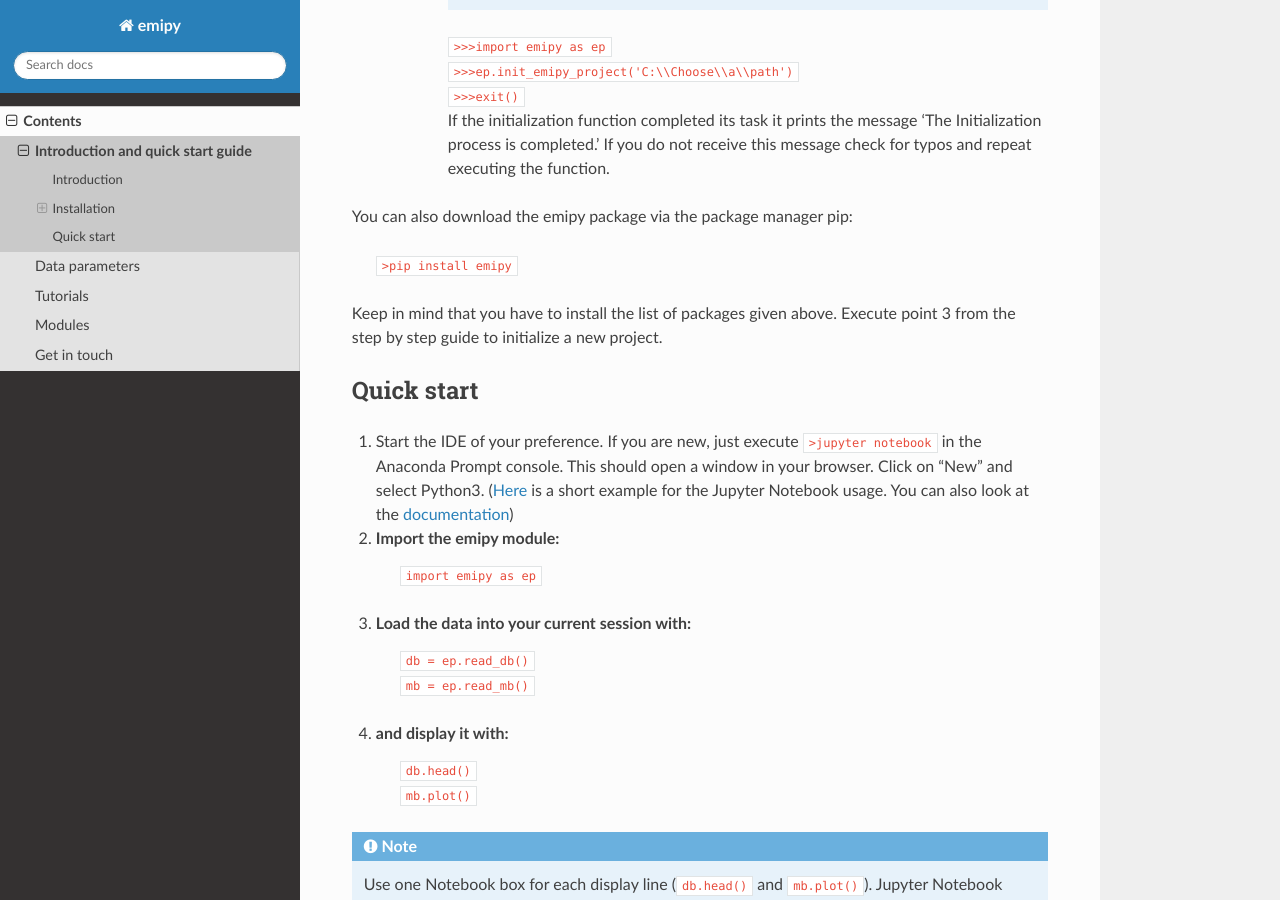
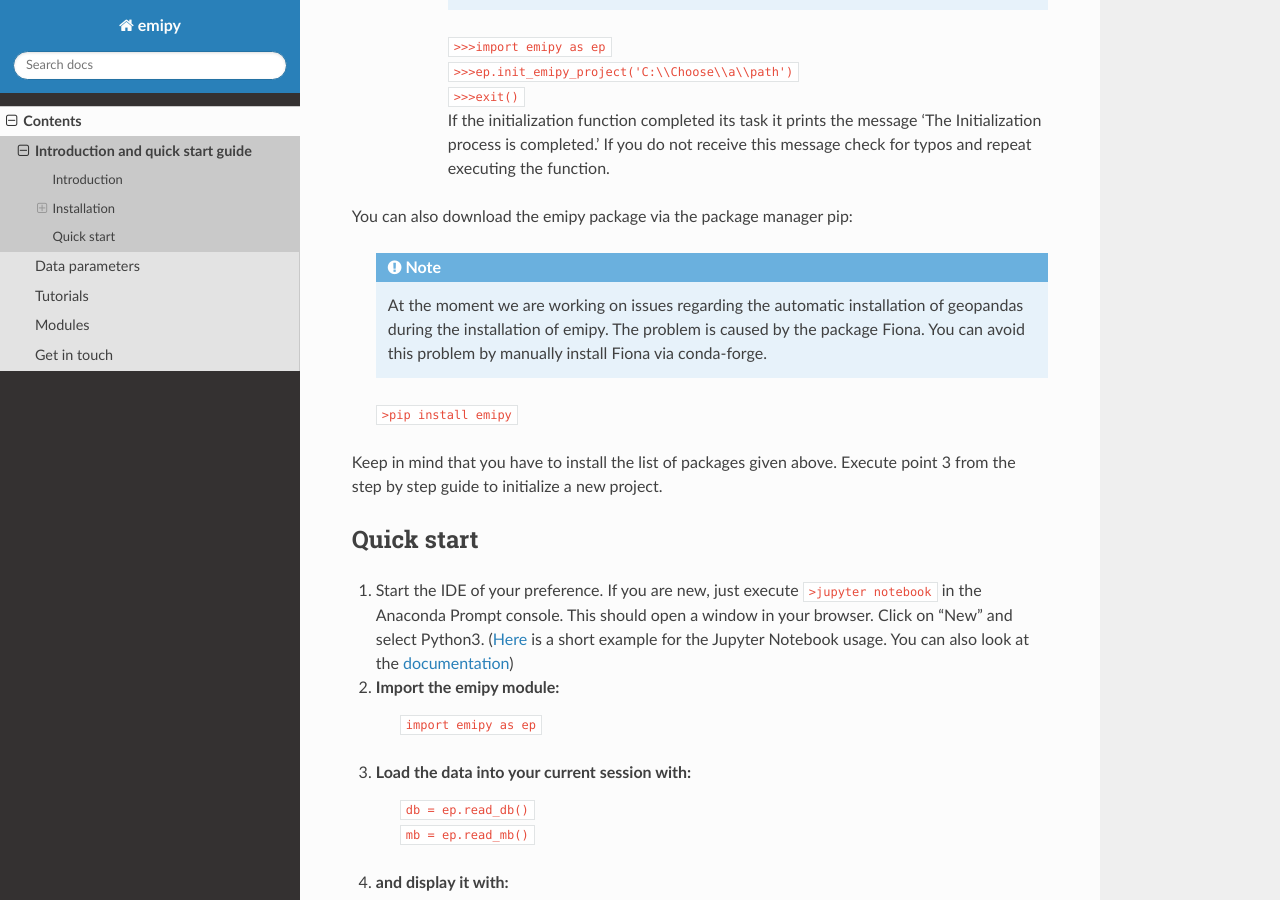
Before and after one commit to ElsevierSoftwareX/SOFTX-D-21-00134, a Sphinx documentation site: the page built from docs/source/introduction.rst, in a window 1280 px wide and 900 px high, scrolled down 1918 px. Built offline with Sphinx 7.4.7 and the Read the Docs theme 2.0.0, drawn with Linux system fonts in a browser that asks for light colours.

Commit message:
Update introduction.rst note that a manual installation of Fiona is required, because the package causes problems during the installation process.

```diff
--- a/docs/source/introduction.rst
+++ b/docs/source/introduction.rst
@@ -66,6 +66,9 @@
 
 You can also download the emipy package via the package manager pip:
 
+    .. note::
+        At the moment we are working on issues regarding the automatic installation of geopandas during the installation of emipy. The problem  is caused by the package Fiona. You can avoid this problem by manually install Fiona via conda-forge.
+
     ``>pip install emipy``
 
 Keep in mind that you have to install the list of packages given above. Execute point 3 from the step by step guide to initialize a new project.
```
